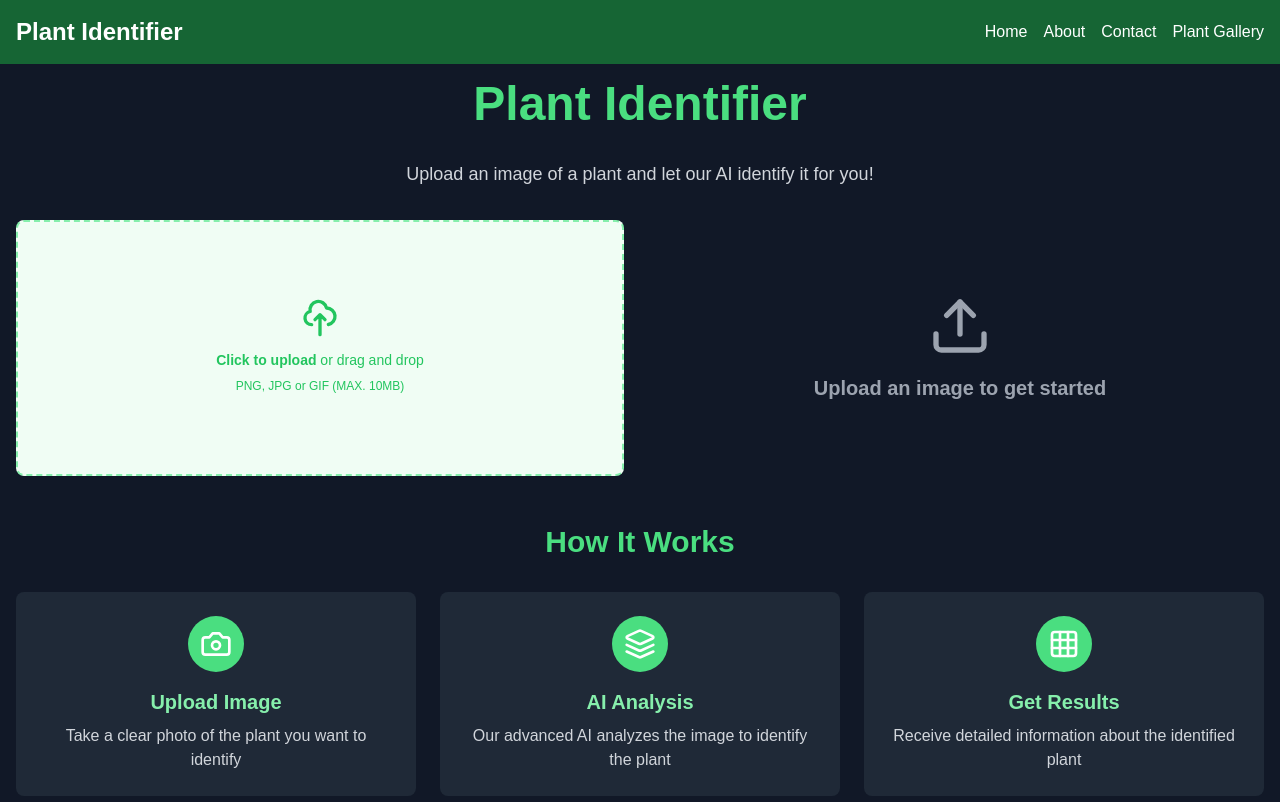
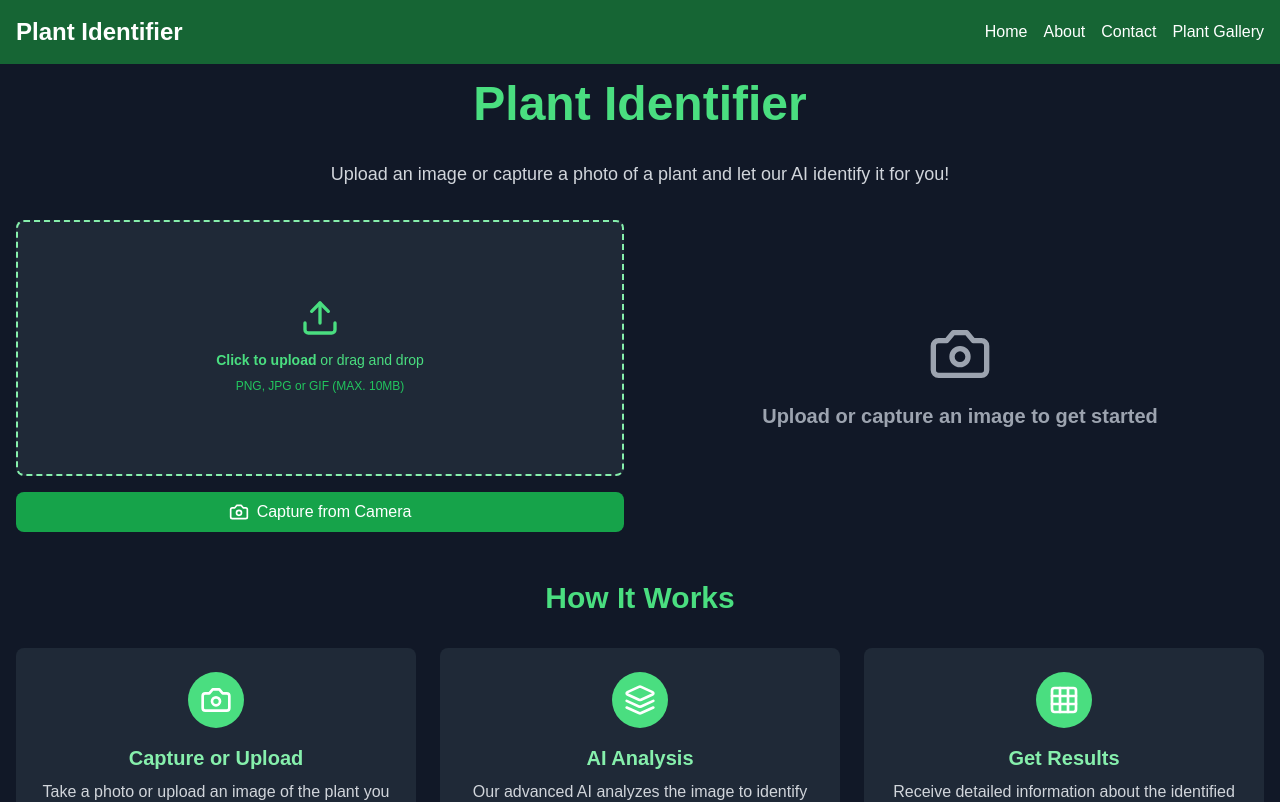
Before and after one commit to ajitonelsonn/plant-identifier, a Next.js app: page / in a window 1280 px wide. Shown: the top 802 px of the page. Built offline with nearby package versions, Linux system fonts and the light colour scheme.

Commit message:
Test for camera

```diff
--- a/app/components/ImageUpload.tsx
+++ b/app/components/ImageUpload.tsx
@@ -1,6 +1,5 @@
-"use client";
-
-import React, { useState, useRef, ChangeEvent } from "react";
+import React, { useState, useRef, useCallback } from "react";
+import { Upload, Camera } from "lucide-react";
 
 interface ImageUploadProps {
   onImageUpload: (file: File) => void;
@@ -12,9 +11,12 @@ export default function ImageUpload({
   isLoading,
 }: ImageUploadProps) {
   const [dragActive, setDragActive] = useState(false);
+  const [showCamera, setShowCamera] = useState(false);
   const fileInputRef = useRef<HTMLInputElement>(null);
+  const videoRef = useRef<HTMLVideoElement>(null);
+  const streamRef = useRef<MediaStream | null>(null);
 
-  const handleDrag = (e: React.DragEvent) => {
+  const handleDrag = useCallback((e: React.DragEvent) => {
     e.preventDefault();
     e.stopPropagation();
     if (e.type === "dragenter" || e.type === "dragover") {
@@ -22,30 +24,79 @@ export default function ImageUpload({
     } else if (e.type === "dragleave") {
       setDragActive(false);
     }
-  };
+  }, []);
 
-  const handleDrop = (e: React.DragEvent) => {
+  const handleDrop = useCallback(
+    (e: React.DragEvent) => {
       e.preventDefault();
       e.stopPropagation();
       setDragActive(false);
       if (e.dataTransfer.files && e.dataTransfer.files[0]) {
         onImageUpload(e.dataTransfer.files[0]);
       }
-  };
+    },
+    [onImageUpload]
+  );
 
-  const handleChange = (e: ChangeEvent<HTMLInputElement>) => {
+  const handleChange = useCallback(
+    (e: React.ChangeEvent<HTMLInputElement>) => {
       e.preventDefault();
       if (e.target.files && e.target.files[0]) {
         onImageUpload(e.target.files[0]);
       }
-  };
+    },
+    [onImageUpload]
+  );
+
+  const startCamera = useCallback(async () => {
+    try {
+      const stream = await navigator.mediaDevices.getUserMedia({ video: true });
+      if (videoRef.current) {
+        videoRef.current.srcObject = stream;
+        streamRef.current = stream;
+        setShowCamera(true);
+      }
+    } catch (err) {
+      console.error("Error accessing the camera:", err);
+      alert(
+        "Unable to access the camera. Please make sure you've granted the necessary permissions."
+      );
+    }
+  }, []);
+
+  const stopCamera = useCallback(() => {
+    if (streamRef.current) {
+      streamRef.current.getTracks().forEach((track) => track.stop());
+    }
+    setShowCamera(false);
+  }, []);
+
+  const captureImage = useCallback(() => {
+    if (videoRef.current) {
+      const canvas = document.createElement("canvas");
+      canvas.width = videoRef.current.videoWidth;
+      canvas.height = videoRef.current.videoHeight;
+      canvas.getContext("2d")?.drawImage(videoRef.current, 0, 0);
+      canvas.toBlob((blob) => {
+        if (blob) {
+          const file = new File([blob], "captured-image.jpg", {
+            type: "image/jpeg",
+          });
+          onImageUpload(file);
+          stopCamera();
+        }
+      }, "image/jpeg");
+    }
+  }, [onImageUpload, stopCamera]);
 
   return (
-    <div>
+    <div className="space-y-4">
+      {!showCamera ? (
+        <>
           <label
             htmlFor="dropzone-file"
-        className={`flex flex-col items-center justify-center w-full h-64 border-2 border-green-300 border-dashed rounded-lg cursor-pointer bg-green-50 hover:bg-green-100 transition duration-300 ${
-          dragActive ? "bg-green-200" : ""
+            className={`flex flex-col items-center justify-center w-full h-64 border-2 border-green-300 border-dashed rounded-lg cursor-pointer bg-gray-800 hover:bg-gray-700 transition duration-300 ${
+              dragActive ? "bg-gray-700" : ""
             }`}
             onDragEnter={handleDrag}
             onDragLeave={handleDrag}
@@ -53,25 +104,14 @@ export default function ImageUpload({
             onDrop={handleDrop}
           >
             <div className="flex flex-col items-center justify-center pt-5 pb-6">
-          <svg
-            className="w-10 h-10 mb-3 text-green-500"
-            fill="none"
-            stroke="currentColor"
-            viewBox="0 0 24 24"
-            xmlns="http://www.w3.org/2000/svg"
-          >
-            <path
-              strokeLinecap="round"
-              strokeLinejoin="round"
-              strokeWidth="2"
-              d="M7 16a4 4 0 01-.88-7.903A5 5 0 1115.9 6L16 6a5 5 0 011 9.9M15 13l-3-3m0 0l-3 3m3-3v12"
-            ></path>
-          </svg>
-          <p className="mb-2 text-sm text-green-500">
-            <span className="font-semibold">Click to upload</span> or drag and
-            drop
+              <Upload className="w-10 h-10 mb-3 text-green-400" />
+              <p className="mb-2 text-sm text-green-400">
+                <span className="font-semibold">Click to upload</span> or drag
+                and drop
               </p>
-          <p className="text-xs text-green-500">PNG, JPG or GIF (MAX. 10MB)</p>
+              <p className="text-xs text-green-500">
+                PNG, JPG or GIF (MAX. 10MB)
+              </p>
             </div>
             <input
               id="dropzone-file"
@@ -83,6 +123,27 @@ export default function ImageUpload({
               disabled={isLoading}
             />
           </label>
+
+          <button
+            onClick={startCamera}
+            className="w-full py-2 px-4 bg-green-600 text-white rounded-lg hover:bg-green-700 transition duration-300 flex items-center justify-center"
+            disabled={isLoading}
+          >
+            <Camera className="w-5 h-5 mr-2" />
+            Capture from Camera
+          </button>
+        </>
+      ) : (
+        <div className="relative">
+          <video
+            ref={videoRef}
+            autoPlay
+            playsInline
+            className="w-full h-64 object-cover rounded-lg cursor-pointer"
+            onClick={captureImage}
+          />
+        </div>
+      )}
     </div>
   );
 }
--- a/app/page.tsx
+++ b/app/page.tsx
@@ -3,15 +3,7 @@
 import React, { useState } from "react";
 import Image from "next/image";
 import Link from "next/link";
-import {
-  Camera,
-  Layers,
-  Grid,
-  Sliders,
-  Palette,
-  FileText,
-  Upload,
-} from "lucide-react";
+import { Camera, Layers, Grid, Sliders, Palette, FileText } from "lucide-react";
 import PlantInfo from "./components/PlantInfo";
 import ImageUpload from "./components/ImageUpload";
 
@@ -92,7 +84,8 @@ export default function Home() {
           Plant Identifier
         </h1>
         <p className="text-center text-gray-300 text-lg mb-8">
-          Upload an image of a plant and let our AI identify it for you!
+          Upload an image or capture a photo of a plant and let our AI identify
+          it for you!
         </p>
 
         <div className="grid grid-cols-1 md:grid-cols-2 gap-8 mb-12">
@@ -132,9 +125,9 @@ export default function Home() {
               <PlantInfo info={plantInfo} />
             ) : (
               <div className="flex flex-col items-center justify-center h-full text-gray-400">
-                <Upload size={64} className="mb-4" />
+                <Camera size={64} className="mb-4" />
                 <p className="text-xl font-semibold">
-                  Upload an image to get started
+                  Upload or capture an image to get started
                 </p>
               </div>
             )}
@@ -149,9 +142,9 @@ export default function Home() {
             {[
               {
                 icon: <Camera className="w-8 h-8" />,
-                title: "Upload Image",
+                title: "Capture or Upload",
                 description:
-                  "Take a clear photo of the plant you want to identify",
+                  "Take a photo or upload an image of the plant you want to identify",
               },
               {
                 icon: <Layers className="w-8 h-8" />,
```
Lines whose indentation alone changed are shown as unchanged.
